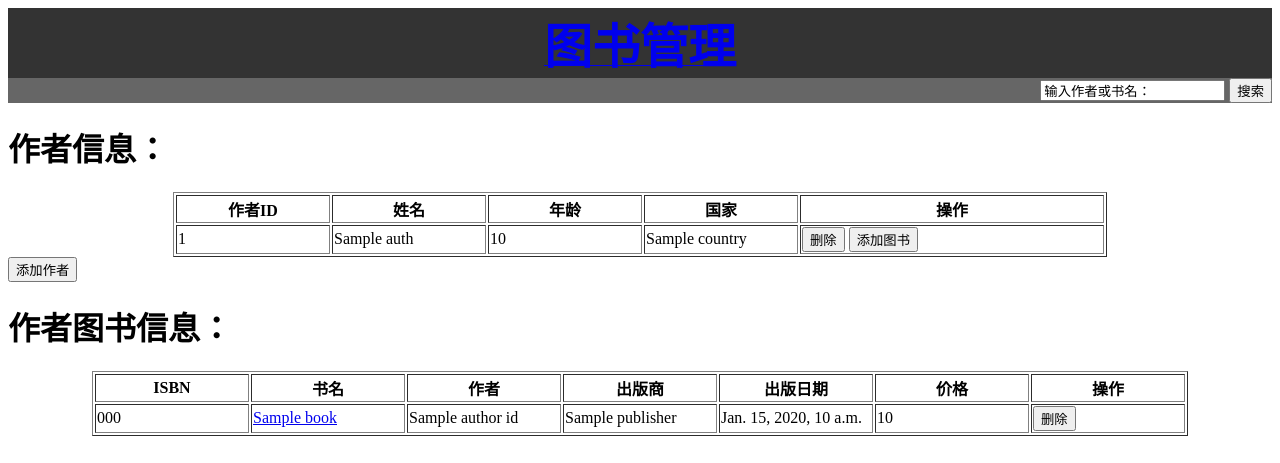
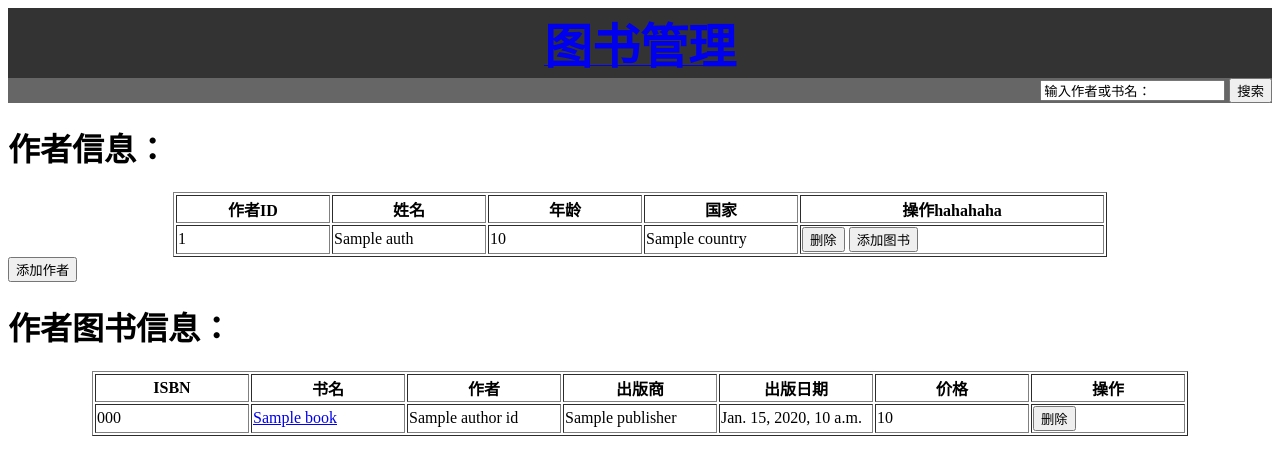
Before and after one commit to chaoeward/Lab4-2, a Django app: template zhzhhsite/template/search.html in a window 1280 px wide. Shown: the top 463 px of the page. Run offline with Django 3.2, Linux system fonts and the light colour scheme; the template is opened without the code that fills it: most values are stand-ins (such as "Sample title", 1, 10 or a date in 2020).

Commit message:
the first time to fix

```diff
--- a/zhzhhsite/books/views.py
+++ b/zhzhhsite/books/views.py
@@ -3,7 +3,7 @@ from django.http import HttpResponse,HttpResponseRedirect
 from django.template import Context
 from django.shortcuts import render_to_response
 from books.models import Books,Author
-
+#####################################################################
 def Show(request):
     books_l = Books.objects.all()
     c = Context({"book_list":books_l})
--- a/zhzhhsite/template/inform.html
+++ b/zhzhhsite/template/inform.html
@@ -2,7 +2,7 @@
 <html xmlns="http://www.w3.org/1999/xhtml">
 <head>
 <meta http-equiv="Content-Type" content="text/html; charset=utf-8" />
-<title>图书管理</title>
+<title>图书管理hahahaha</title>
 <style type="text/css">
 .search {
 	background-color: #666;
--- a/zhzhhsite/template/search.html
+++ b/zhzhhsite/template/search.html
@@ -32,7 +32,7 @@
 <h1>作者信息：</h1>
 <table border=1 align="center">
      <tr>
-      <th width="150">作者ID</th><th width="150">姓名</th><th width="150">年龄</th><th width="150">国家</th><th width="300">操作</th>
+      <th width="150">作者ID</th><th width="150">姓名</th><th width="150">年龄</th><th width="150">国家</th><th width="300">操作hahahaha</th>
      </tr>
      {% for auth in trfo.0 %}
      <tr>
```
